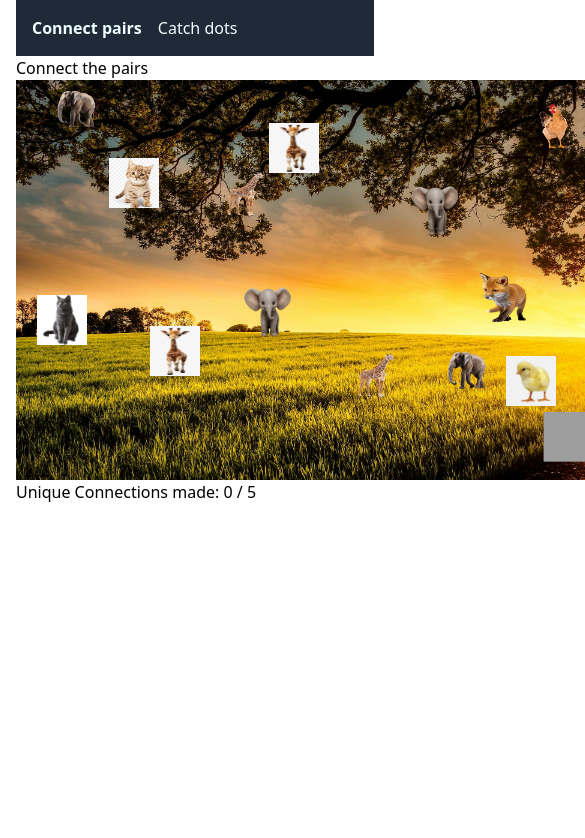
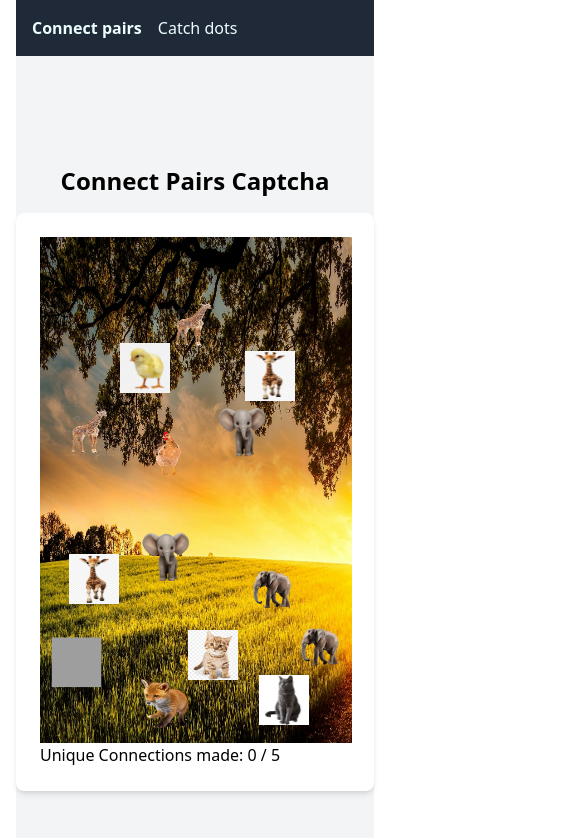
Before and after one commit to dsouzaalfred/cpatcha-nerdvember, a React (Create React App) app: page /connect-pairs in a window 390 px wide. Shown: the top 838 px of the page, 585 px wide, since content can reach past the window. Built offline with nearby package versions, Linux system fonts and the light colour scheme.

Commit message:
responsive wip

```diff
--- a/src/ConnectPairsCaptcha.css
+++ /dev/null
@@ -1,12 +0,0 @@
-/* src/ConnectPairsCaptcha.css */
-
-.captcha-container {
-  text-align: center;
-  margin: 20px;
-}
-
-.success-message {
-  color: #4caf50;
-  font-weight: bold;
-  margin-top: 15px;
-}
--- a/src/ConnectPairsCaptcha.js
+++ b/src/ConnectPairsCaptcha.js
@@ -1,7 +1,6 @@
 import React, { useEffect, useRef, useState } from "react";
 import Container from "./components/Container";
 import TopMenu from "./components/TopMenu";
-import "./ConnectPairsCaptcha.css";
 
 // Placeholder images for adult animals
 import cat from "./images/cat.jpeg";
@@ -119,8 +118,6 @@ const backgroundImages = [bg1, bg2, bg3];
 const selectedBackground =
   backgroundImages[Math.floor(Math.random() * backgroundImages.length)];
 
-const canvasWidth = 600;
-const canvasHeight = 400;
 const animalSize = 50;
 const minGap = 10;
 
@@ -164,6 +161,18 @@ const ConnectPairsCaptcha = () => {
   const [selectedAnimals, setSelectedAnimals] = useState([]);
   const [connections, setConnections] = useState([]);
   const [isCaptchaSolved, setIsCaptchaSolved] = useState(false);
+  const [canvasWidth, setCanvasWidth] = useState(window.innerWidth * 0.8);
+  const [canvasHeight, setCanvasHeight] = useState(window.innerHeight * 0.6);
+
+  useEffect(() => {
+    const handleResize = () => {
+      setCanvasWidth(window.innerWidth * 0.8);
+      setCanvasHeight(window.innerHeight * 0.6);
+    };
+
+    window.addEventListener("resize", handleResize);
+    return () => window.removeEventListener("resize", handleResize);
+  }, []);
 
   useEffect(() => {
     const pairs = generateAnimalPairs();
@@ -179,7 +188,7 @@ const ConnectPairsCaptcha = () => {
     });
 
     setAnimalPositions(positions);
-  }, []);
+  }, [canvasWidth, canvasHeight, animalSize]);
 
   useEffect(() => {
     const canvas = canvasRef.current;
@@ -219,7 +228,7 @@ const ConnectPairsCaptcha = () => {
         }
       });
     };
-  }, [animalPositions, connections, selectedBackground]);
+  }, [animalPositions, connections, selectedBackground, canvasWidth]);
 
   const handleAnimalClick = (id) => {
     if (selectedAnimals.length === 0) {
@@ -248,9 +257,10 @@ const ConnectPairsCaptcha = () => {
   return (
     <Container>
       <TopMenu />
+      <div className="flex flex-col items-center justify-center min-h-screen bg-gray-100">
+        <h1 className="text-2xl font-bold mb-4">Connect Pairs Captcha</h1>
         {!isCaptchaSolved && (
-        <>
-          <h2>Connect the pairs</h2>
+          <div className="w-full max-w-md bg-white p-6 rounded-lg shadow-md">
             <canvas
               ref={canvasRef}
               width={canvasWidth}
@@ -272,9 +282,14 @@ const ConnectPairsCaptcha = () => {
               }}
             />
             <div>Unique Connections made: {connections.length} / 5</div>
-        </>
+          </div>
         )}
-      {isCaptchaSolved && <div>CAPTCHA Solved!</div>}
+        {isCaptchaSolved && (
+          <div className="w-full max-w-md bg-white p-6 rounded-lg shadow-md">
+            CAPTCHA Solved!
+          </div>
+        )}
+      </div>
     </Container>
   );
 };
--- a/src/HomePage.js
+++ b/src/HomePage.js
@@ -6,7 +6,7 @@ const HomePage = () => {
   return (
     <Container>
       <TopMenu />
-      <h1>Home Page</h1>
+      <h1 className="text-2xl font-bold mb-4">Connect Pairs Captcha</h1>
       <p>Welcome to the home page</p>
       <p>Click on the links above to play the games</p>
     </Container>
```
Lines whose indentation alone changed are shown as unchanged.
